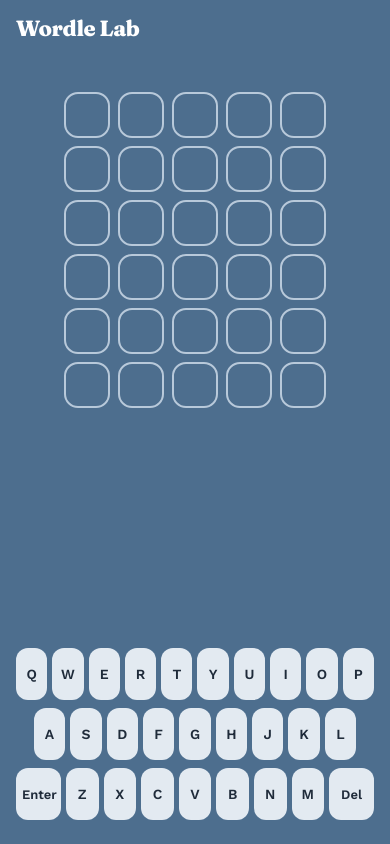
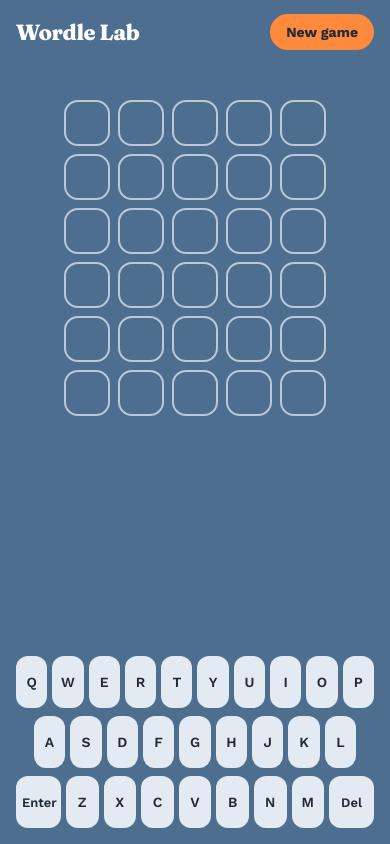
Before and after one commit to kayyStack/wordle-lab, a React (Vite) app in the folder packages/web/: page / in a window 390 px wide. Built offline with nearby package versions, Linux system fonts and the light colour scheme; no server answers.

Commit message:
Play the game against the API
- useGame starts a game, sends guesses and paints rows from the response
- New game button; the keyboard fades and stops once the game is over
- pressKey decides between typing and sending, with tests

```diff
--- a/packages/web/src/App.tsx
+++ b/packages/web/src/App.tsx
@@ -1,20 +1,14 @@
-import { useEffect, useState } from 'react';
+import { useEffect } from 'react';
 import { Board } from './Board.tsx';
 import { Keyboard } from './Keyboard.tsx';
-import type { Guess } from './types.ts';
-import { keyColours, nextTyped } from './typing.ts';
-
-const MAX_GUESSES = 6;
+import { keyColours } from './typing.ts';
+import { useGame } from './useGame.ts';
 
 export function App() {
-  const [guesses] = useState<Guess[]>([]);
-  const [typed, setTyped] = useState('');
+  const { game, typed, over, press, newGame } = useGame();
+  const guesses = game?.guesses ?? [];
 
-  function press(key: string) {
-    // Enter sends the guess once the API is wired up
-    if (key !== 'Enter') setTyped((current) => nextTyped(current, key));
-  }
-
+  // Subscribed again on each render so the handler always sees the latest state
   useEffect(() => {
     function onKeyDown(event: KeyboardEvent) {
       if (event.ctrlKey || event.metaKey || event.altKey) return;
@@ -24,18 +18,25 @@
     }
     window.addEventListener('keydown', onKeyDown);
     return () => window.removeEventListener('keydown', onKeyDown);
-  }, []);
+  });
 
   return (
     <div className="page">
       <header className="top">
         <span className="display brand">Wordle Lab</span>
+        <button className="pill primary" onClick={() => void newGame()}>
+          New game
+        </button>
       </header>
       <main className="split">
         <section className="side" />
         <section className="game" aria-label="Game">
-          <Board guesses={guesses} typed={typed} rows={MAX_GUESSES} />
-          <Keyboard colours={keyColours(guesses)} onKey={press} />
+          <Board guesses={guesses} typed={typed} rows={game?.maxGuesses ?? 6} />
+          <Keyboard
+            colours={keyColours(guesses)}
+            disabled={over}
+            onKey={press}
+          />
         </section>
       </main>
     </div>
--- a/packages/web/src/Keyboard.tsx
+++ b/packages/web/src/Keyboard.tsx
@@ -4,22 +4,29 @@
 
 interface KeyboardProps {
   colours: Record<string, TileColour>;
+  /** True once the game is over: the keys fade and stop working */
+  disabled: boolean;
   /** Called with a letter, 'Enter' or 'Backspace' */
   onKey: (key: string) => void;
 }
 
-export function Keyboard({ colours, onKey }: KeyboardProps) {
+export function Keyboard({ colours, disabled, onKey }: KeyboardProps) {
   return (
-    <div className="keyboard" aria-label="Keyboard">
+    <div className={`keyboard ${disabled ? 'off' : ''}`} aria-label="Keyboard">
       {ROWS.map((letters, row) => (
         <div className={`keyboard-row row-${row}`} key={letters}>
           {row === 2 && (
-            <button className="key wide" onClick={() => onKey('Enter')}>
+            <button
+              disabled={disabled}
+              className="key wide"
+              onClick={() => onKey('Enter')}
+            >
               Enter
             </button>
           )}
           {[...letters].map((letter) => (
             <button
+              disabled={disabled}
               className={`key ${colours[letter] ?? ''}`}
               key={letter}
               onClick={() => onKey(letter)}
@@ -29,6 +36,7 @@
           ))}
           {row === 2 && (
             <button
+              disabled={disabled}
               className="key wide"
               aria-label="Delete"
               onClick={() => onKey('Backspace')}
--- a/packages/web/src/index.css
+++ b/packages/web/src/index.css
@@ -32,6 +32,30 @@
 
 .top {
   padding: 30px 56px;
+  display: flex;
+  align-items: center;
+  justify-content: space-between;
+}
+
+.pill {
+  height: 46px;
+  padding: 0 24px;
+  border: 0;
+  border-radius: 999px;
+  font-family: var(--work);
+  font-weight: 700;
+  font-size: 16px;
+  cursor: pointer;
+}
+
+.pill.primary {
+  background: var(--accent);
+  color: var(--ink);
+}
+
+.pill:focus-visible {
+  outline: 3px solid var(--text);
+  outline-offset: 2px;
 }
 
 .brand {
@@ -119,6 +143,10 @@
   gap: 8px;
 }
 
+.keyboard.off {
+  opacity: 0.4;
+}
+
 .keyboard-row {
   display: flex;
   gap: 6px;
@@ -140,6 +168,10 @@
   font-weight: 600;
   font-size: 15px;
   cursor: pointer;
+}
+
+.key:disabled {
+  cursor: default;
 }
 
 .key:focus-visible {
@@ -180,6 +212,12 @@
     font-size: 22px;
   }
 
+  .pill {
+    height: 36px;
+    padding: 0 16px;
+    font-size: 14px;
+  }
+
   .split {
     min-height: calc(100vh - 64px);
     padding: 4px 16px 16px;
--- a/packages/web/src/typing.ts
+++ b/packages/web/src/typing.ts
@@ -11,6 +11,21 @@
     return current + key.toUpperCase();
   }
   return current;
+}
+
+export type KeyResult = { typed: string } | { submit: string };
+
+/** What a key press does: change the typed letters, or send them as a guess. */
+export function pressKey(
+  typed: string,
+  key: string,
+  locked: boolean,
+): KeyResult {
+  if (locked) return { typed };
+  if (key === 'Enter') {
+    return typed.length === WORD_LENGTH ? { submit: typed } : { typed };
+  }
+  return { typed: nextTyped(typed, key) };
 }
 
 /** The best colour each letter has shown in any guess: green over yellow over gray. */
--- /dev/null
+++ b/packages/web/src/useGame.ts
@@ -0,0 +1,66 @@
+import { useEffect, useRef, useState } from 'react';
+import { createGame, guess } from './api.ts';
+import type { GameView } from './types.ts';
+import { pressKey } from './typing.ts';
+
+/** The current game, the letters typed so far, and the actions the page can take. */
+export function useGame() {
+  const [game, setGame] = useState<GameView | null>(null);
+  const [typed, setTypedState] = useState('');
+  // Refs see every change at once, so key presses that arrive before the
+  // next render still build on each other and Enter can't send twice.
+  const typedRef = useRef('');
+  const busyRef = useRef(false);
+  const gameRef = useRef<GameView | null>(null);
+
+  function setTyped(value: string) {
+    typedRef.current = value;
+    setTypedState(value);
+  }
+
+  function showGame(value: GameView) {
+    gameRef.current = value;
+    setGame(value);
+  }
+
+  async function newGame() {
+    busyRef.current = true;
+    try {
+      showGame(await createGame());
+      setTyped('');
+    } catch {
+      // Shown to the player in step 13
+    } finally {
+      busyRef.current = false;
+    }
+  }
+
+  async function submit(gameId: string, word: string) {
+    busyRef.current = true;
+    try {
+      const response = await guess(gameId, word);
+      showGame(response.game);
+      setTyped('');
+    } catch {
+      // A refused word stays in the row; its message comes in step 13
+    } finally {
+      busyRef.current = false;
+    }
+  }
+
+  function press(key: string) {
+    const current = gameRef.current;
+    const locked =
+      busyRef.current || current === null || current.status !== 'playing';
+    const result = pressKey(typedRef.current, key, locked);
+    if ('submit' in result) void submit(current!.id, result.submit);
+    else setTyped(result.typed);
+  }
+
+  useEffect(() => {
+    void newGame();
+  }, []);
+
+  const over = game !== null && game.status !== 'playing';
+  return { game, typed, over, press, newGame };
+}
```
Also changed, not shown: 1 other file (tests, documents, lock files or other folders).
